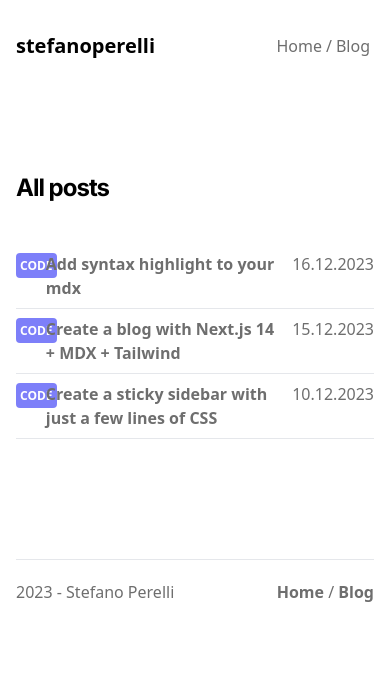
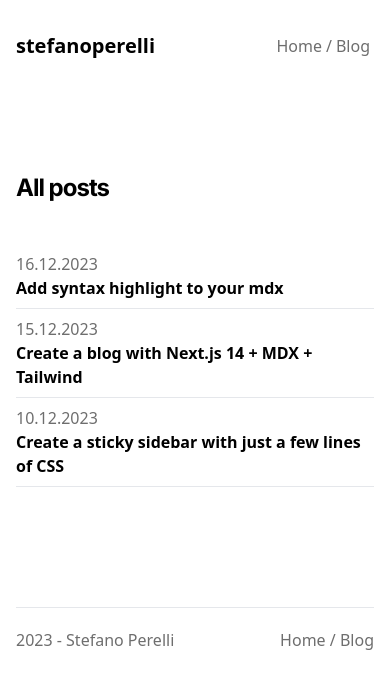
Before and after one commit to devbewill/nextpaper-starter-site, a Next.js app: page /blog in a window 390 px wide. Shown: the top 688 px of the page. Built offline with nearby package versions, Linux system fonts and the light colour scheme.

Commit message:
fixing blog page

```diff
--- a/src/app/blog/page.tsx
+++ b/src/app/blog/page.tsx
@@ -25,23 +25,23 @@ export default function Blog() {
           {posts.map((post) => (
             <div
               key={post.slug}
-              className="w-full grid py-2 grid-cols-12 border-b"
+              className="w-full grid py-2 lg:grid-cols-12 border-b"
             >
-              <div className="col-span-1">
+              <div className="hidden lg:block lg:col-span-1">
                 <span className="text-xs font-bold uppercase bg-primary text-white p-1 rounded">
                   {post.meta.tags}
                 </span>
               </div>
+              <div className="lg:col-span-3 lg:order-2 lg:place-self-end">
+                {post.meta.date}
+              </div>
               <Link
                 href={"/post/" + post.slug}
                 passHref
-                className="col-span-8 font-semibold"
+                className="lg:col-span-8 font-semibold text-black lg:order-1"
               >
                 {post.meta.title}
               </Link>
-              <div className="col-span-3 justify-self-end">
-                {post.meta.date}
-              </div>
             </div>
           ))}
         </section>
--- a/src/app/components/footer.tsx
+++ b/src/app/components/footer.tsx
@@ -5,14 +5,11 @@ export default function Footer() {
     <div className="flex justify-between mt-20 py-5 border-t">
       <p>2023 - Stefano Perelli</p>
       <div>
-        <Link href="/" className="font-semibold transition hover:text-primary">
+        <Link href="/" className="transition hover:text-primary">
           Home
         </Link>{" "}
         /{" "}
-        <Link
-          href="/blog"
-          className="font-semibold transition hover:text-primary"
-        >
+        <Link href="/blog" className="transition hover:text-primary">
           Blog
         </Link>
       </div>
--- a/src/app/page.tsx
+++ b/src/app/page.tsx
@@ -1,6 +1,7 @@
 import Link from "next/link";
+import Navbar from "./components/navbar";
 import Section from "./components/section";
-import NavbarHp from "./components/navbarHp";
+import Sidebar from "./components/sidebar";
 import Tasks from "./components/tasks";
 import Experience from "./components/experience";
 import Lastposts from "./components/lastposts";
@@ -8,8 +9,10 @@ import Stack from "./components/stack";
 
 export default function Home() {
   return (
+    <>
+      <Navbar></Navbar>
       <main className="w-full lg:grid lg:grid-cols-10 mt-36">
-      <NavbarHp></NavbarHp>
+        <Sidebar></Sidebar>
         <div className="mt-20 lg:mt-10 lg:col-start-5 lg:col-span-full">
           <Section title="On track">
             <Tasks></Tasks>
@@ -25,5 +28,6 @@ export default function Home() {
           </Section>
         </div>
       </main>
+    </>
   );
 }
```
Also changed, not shown: src/app/components/sidebar.tsx (renamed from src/app/components/navbarHp.tsx, +8 -8 lines). Lines whose indentation alone changed are shown as unchanged.
